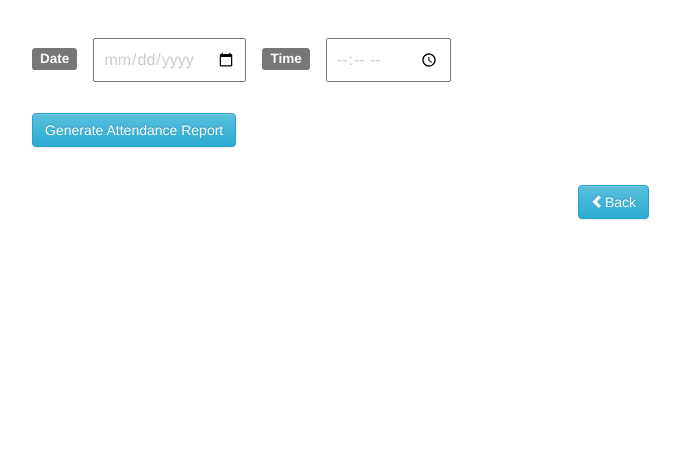
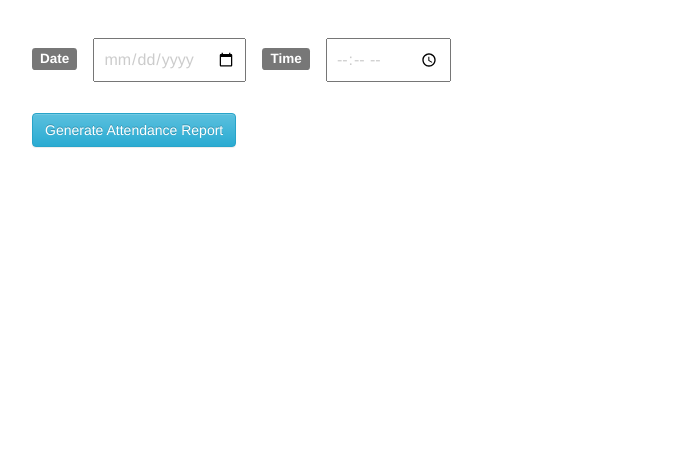
Before and after one commit to tu-missions-computing/home-church-manager, a Python web app: template templates/attendance.html in a window 1280 px wide. Shown: the part 181-640 px from the top of the page, without its empty margins (296-976 px from the left). Run offline with Jinja, Linux system fonts and the light colour scheme; the template is opened without the code that fills it, so the values that code supplies are empty; some libraries are stand-ins or nearby versions.

Commit message:
temp. back button

```diff
--- a/templates/attendance.html
+++ b/templates/attendance.html
@@ -72,10 +72,12 @@
                 <td colspan="4">No Info</td>
             </tr>
             {% endfor %}
+             <a href="{{url_for('attendance', homegroup_id = currentHomegroup)}}">
+        <button type="button"  class="btn btn-info pull-right"><span class="glyphicon glyphicon-chevron-left"></span>Back</button></a>
             {% endif %}
             </tbody>
         </table>
-    <button type="button"  class="btn btn-info pull-right"><span class="glyphicon glyphicon-chevron-left"></span>Back</button>
-    </div>
+
+</div>
 
 {% endblock %}
```
